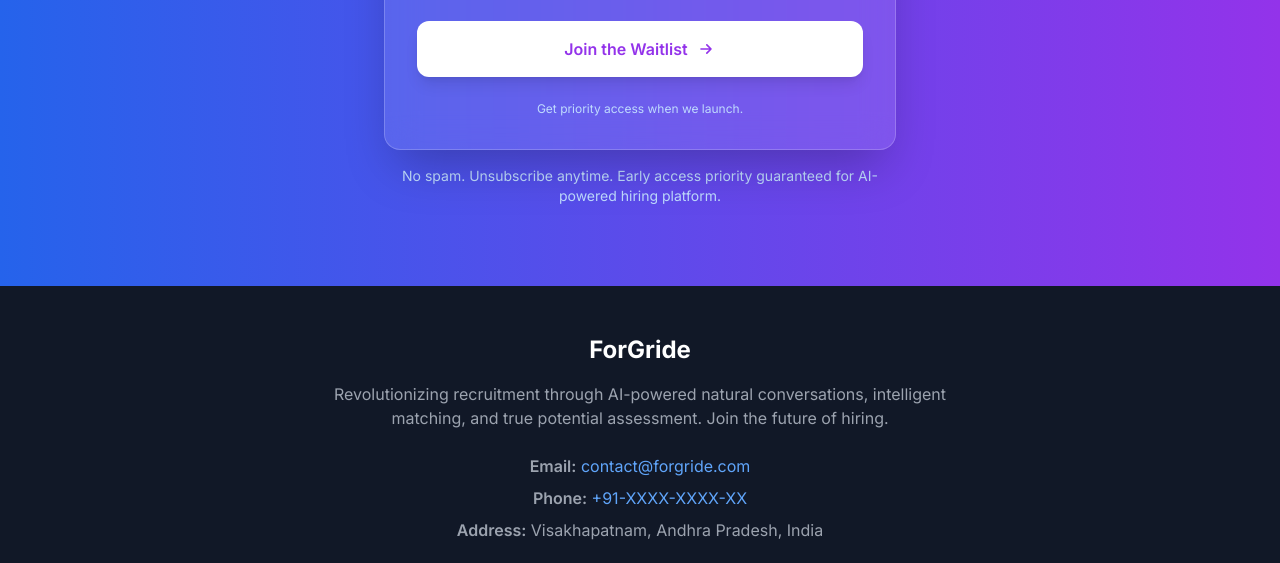
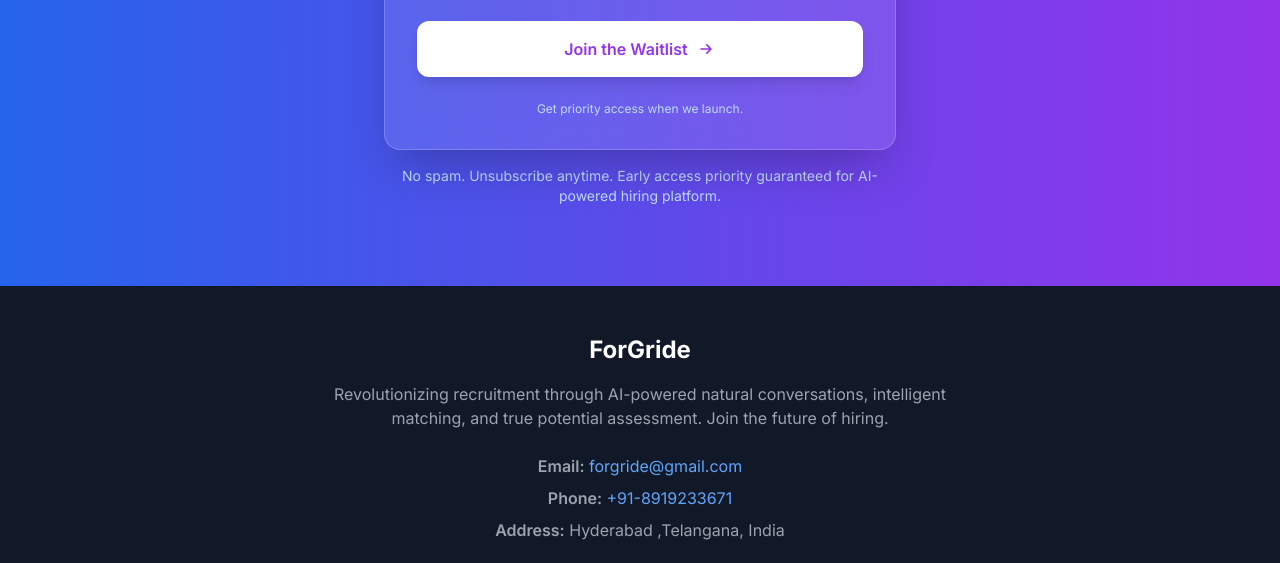
Before and after one commit to Forgride/coming-soon, a website: page index.html in a window 1280 px wide. Shown: the part 4518-5081 px from the top of the page. Drawn offline with nearby package versions, Linux system fonts and the light colour scheme.

Commit message:
Update index.html

```diff
--- a/index.html
+++ b/index.html
@@ -440,14 +440,14 @@
                 <div class="mb-6">
                     <p class="text-gray-400 mb-2">
                         <span class="font-semibold">Email:</span>
-                        <a href="mailto:contact@forgride.com" class="text-blue-400 hover:text-blue-300">contact@forgride.com</a>
+                        <a href="mailto:forgride@gmail.com" class="text-blue-400 hover:text-blue-300">forgride@gmail.com</a>
                     </p>
                     <p class="text-gray-400 mb-2">
                         <span class="font-semibold">Phone:</span>
-                        <a href="tel:+91XXXXXXXXXX" class="text-blue-400 hover:text-blue-300">+91-XXXX-XXXX-XX</a>
+                        <a href="tel:+918919233671" class="text-blue-400 hover:text-blue-300">+91-8919233671</a>
                     </p>
                     <p class="text-gray-400">
-                        <span class="font-semibold">Address:</span> Visakhapatnam, Andhra Pradesh, India
+                        <span class="font-semibold">Address:</span> Hyderabad ,Telangana, India
                     </p>
                 </div>
 
```
